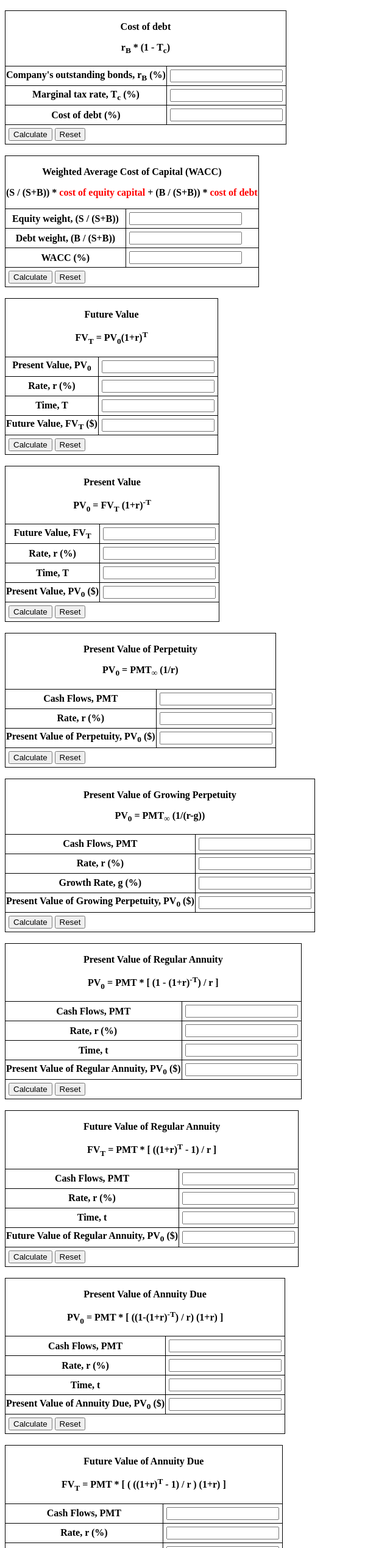
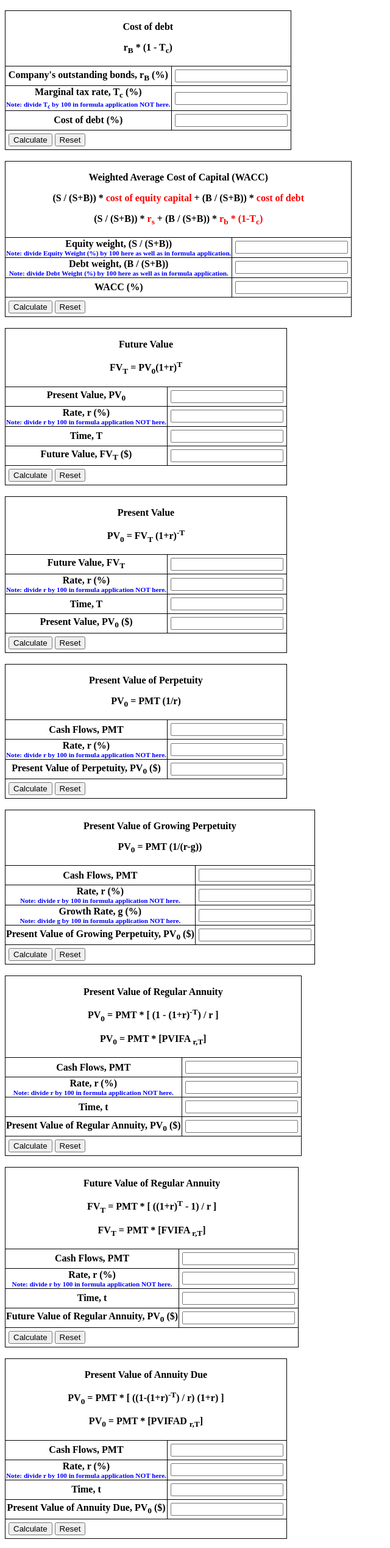
Before and after one commit to UmangAjw/financial-calc, a plain HTML site: page index.html in a window 1280 px wide. Shown: the part 261-2800 px from the top of the page at 61% size, without its empty margins (0-640 px from the left). Drawn offline with Linux system fonts and the light colour scheme.

Commit message:
Modified formulas to match exact with prof formula And added necessary notes.

```diff
--- a/index.html
+++ b/index.html
@@ -18,7 +18,7 @@
             <p>Cost of Equity Capital</p>
             <p>
               <span style="border-top: 1px solid black">R</span> = R<sub>F</sub>
-              + β (<span style="border-top: 1px solid black">R</span
+              + β<sub>i</sub> (<span style="border-top: 1px solid black">R</span
               ><sub>M</sub> - R<sub>F</sub>)
             </p>
           </th>
@@ -66,7 +66,13 @@
           <td><input id="company_outstanding_bonds_input" type="text" /></td>
         </tr>
         <tr>
-          <th>Marginal tax rate, T<sub>c</sub> (%)</th>
+          <th>
+            Marginal tax rate, T<sub>c</sub> (%)
+            <br />
+            <span style="font-size: 0.7em; color: blue; display: block">
+              Note: divide T<sub>c</sub> by 100 in formula application NOT here.
+            </span>
+          </th>
           <td><input id="marginal_tax_rate_input" type="text" /></td>
         </tr>
         <tr>
@@ -86,16 +92,37 @@
           <th colspan="2">
             <p>Weighted Average Cost of Capital (WACC)</p>
             <p>
-              (S / (S+B)) * <span class="sub_formula">cost of equity capital</span> + (B / (S+B)) * <span class="sub_formula">cost of debt</span>
+              (S / (S+B)) *
+              <span class="sub_formula">cost of equity capital</span> + (B /
+              (S+B)) * <span class="sub_formula">cost of debt</span>
+            </p>
+            <p>
+              (S / (S+B)) *
+              <span class="sub_formula">r<sub>s</sub></span> + (B / (S+B)) *
+              <span class="sub_formula">r<sub>b</sub> * (1-T<sub>c</sub>)</span>
             </p>
           </th>
         </tr>
         <tr>
-          <th>Equity weight, (S / (S+B))</th>
+          <th>
+            Equity weight, (S / (S+B))
+            <br />
+            <span style="font-size: 0.7em; color: blue; display: block">
+              Note: divide Equity Weight (%) by 100 here as well as in formula
+              application.
+            </span>
+          </th>
           <td><input id="equity_weight_input" type="text" /></td>
         </tr>
         <tr>
-          <th>Debt weight, (B / (S+B))</th>
+          <th>
+            Debt weight, (B / (S+B))
+            <br />
+            <span style="font-size: 0.7em; color: blue; display: block">
+              Note: divide Debt Weight (%) by 100 here as well as in formula
+              application.
+            </span>
+          </th>
           <td><input id="debt_weight_input" type="text" /></td>
         </tr>
         <tr>
@@ -120,7 +147,13 @@
           <td><input id="present_value_input" type="text" /></td>
         </tr>
         <tr>
-          <th>Rate, r (%)</th>
+          <th>
+            Rate, r (%)
+            <br />
+            <span style="font-size: 0.7em; color: blue; display: block">
+              Note: divide r by 100 in formula application NOT here.
+            </span>
+          </th>
           <td><input id="rate_input" type="text" /></td>
         </tr>
         <tr>
@@ -149,7 +182,13 @@
           <td><input id="future_value_pv_input" type="text" /></td>
         </tr>
         <tr>
-          <th>Rate, r (%)</th>
+          <th>
+            Rate, r (%)
+            <br />
+            <span style="font-size: 0.7em; color: blue; display: block">
+              Note: divide r by 100 in formula application NOT here.
+            </span>
+          </th>
           <td><input id="rate_pv_input" type="text" /></td>
         </tr>
         <tr>
@@ -170,7 +209,7 @@
         <tr>
           <th colspan="2">
             <p>Present Value of Perpetuity</p>
-            <p>PV<sub>0</sub> = PMT<sub>∞</sub> (1/r)</p>
+            <p>PV<sub>0</sub> = PMT (1/r)</p>
           </th>
         </tr>
         <tr>
@@ -178,7 +217,13 @@
           <td><input id="pmt_pv_perpetuity_input" type="text" /></td>
         </tr>
         <tr>
-          <th>Rate, r (%)</th>
+          <th>
+            Rate, r (%)
+            <br />
+            <span style="font-size: 0.7em; color: blue; display: block">
+              Note: divide r by 100 in formula application NOT here.
+            </span>
+          </th>
           <td><input id="rate_pv_perpetuity_input" type="text" /></td>
         </tr>
         <tr>
@@ -195,7 +240,7 @@
         <tr>
           <th colspan="2">
             <p>Present Value of Growing Perpetuity</p>
-            <p>PV<sub>0</sub> = PMT<sub>∞</sub> (1/(r-g))</p>
+            <p>PV<sub>0</sub> = PMT (1/(r-g))</p>
           </th>
         </tr>
         <tr>
@@ -203,11 +248,23 @@
           <td><input id="pmt_pv_growing_perpetuity_input" type="text" /></td>
         </tr>
         <tr>
-          <th>Rate, r (%)</th>
+          <th>
+            Rate, r (%)
+            <br />
+            <span style="font-size: 0.7em; color: blue; display: block">
+              Note: divide r by 100 in formula application NOT here.
+            </span>
+          </th>
           <td><input id="rate_pv_growing_perpetuity_input" type="text" /></td>
         </tr>
         <tr>
-          <th>Growth Rate, g (%)</th>
+          <th>
+            Growth Rate, g (%)
+            <br />
+            <span style="font-size: 0.7em; color: blue; display: block">
+              Note: divide g by 100 in formula application NOT here.
+            </span>
+          </th>
           <td><input id="growth_pv_growing_perpetuity_input" type="text" /></td>
         </tr>
         <tr>
@@ -227,6 +284,7 @@
           <th colspan="2">
             <p>Present Value of Regular Annuity</p>
             <p>PV<sub>0</sub> = PMT * [ (1 - (1+r)<sup>-T</sup>) / r ]</p>
+            <p>PV<sub>0</sub> = PMT * [PVIFA <sub>r,T</sub>]</p>
           </th>
         </tr>
         <tr>
@@ -234,7 +292,13 @@
           <td><input id="pmt_pv_regular_annuity_input" type="text" /></td>
         </tr>
         <tr>
-          <th>Rate, r (%)</th>
+          <th>
+            Rate, r (%)
+            <br />
+            <span style="font-size: 0.7em; color: blue; display: block">
+              Note: divide r by 100 in formula application NOT here.
+            </span>
+          </th>
           <td><input id="rate_pv_regular_annuity_input" type="text" /></td>
         </tr>
         <tr>
@@ -256,6 +320,7 @@
           <th colspan="2">
             <p>Future Value of Regular Annuity</p>
             <p>FV<sub>T</sub> = PMT * [ ((1+r)<sup>T</sup> - 1) / r ]</p>
+            <p>FV<sub>T</sub> = PMT * [FVIFA <sub>r,T</sub>]</p>
           </th>
         </tr>
         <tr>
@@ -263,7 +328,13 @@
           <td><input id="pmt_fv_regular_annuity_input" type="text" /></td>
         </tr>
         <tr>
-          <th>Rate, r (%)</th>
+          <th>
+            Rate, r (%)
+            <br />
+            <span style="font-size: 0.7em; color: blue; display: block">
+              Note: divide r by 100 in formula application NOT here.
+            </span>
+          </th>
           <td><input id="rate_fv_regular_annuity_input" type="text" /></td>
         </tr>
         <tr>
@@ -285,6 +356,7 @@
           <th colspan="2">
             <p>Present Value of Annuity Due</p>
             <p>PV<sub>0</sub> = PMT * [ ((1-(1+r)<sup>-T</sup>) / r) (1+r) ]</p>
+            <p>PV<sub>0</sub> = PMT * [PVIFAD <sub>r,T</sub>]</p>
           </th>
         </tr>
         <tr>
@@ -292,7 +364,13 @@
           <td><input id="pmt_pv_annuity_due_input" type="text" /></td>
         </tr>
         <tr>
-          <th>Rate, r (%)</th>
+          <th>
+            Rate, r (%)
+            <br />
+            <span style="font-size: 0.7em; color: blue; display: block">
+              Note: divide r by 100 in formula application NOT here.
+            </span>
+          </th>
           <td><input id="rate_pv_annuity_due_input" type="text" /></td>
         </tr>
         <tr>
@@ -316,6 +394,7 @@
             <p>
               FV<sub>T</sub> = PMT * [ ( ((1+r)<sup>T</sup> - 1) / r ) (1+r) ]
             </p>
+            <p>FV<sub>T</sub> = PMT * [FVIFAD<sub>r,T</sub>]</p>
           </th>
         </tr>
         <tr>
@@ -323,7 +402,13 @@
           <td><input id="pmt_fv_annuity_due_input" type="text" /></td>
         </tr>
         <tr>
-          <th>Rate, r (%)</th>
+          <th>
+            Rate, r (%)
+            <br />
+            <span style="font-size: 0.7em; color: blue; display: block">
+              Note: divide r by 100 in formula application NOT here.
+            </span>
+          </th>
           <td><input id="rate_fv_annuity_due_input" type="text" /></td>
         </tr>
         <tr>
@@ -345,13 +430,21 @@
           <th colspan="2">
             <p>Price of Annual Coupon Bond</p>
             <p>
-              P<sub>bond</sub> = C * <span class="sub_formula">PVIFA<sub>k<sub>d</sub>, n</sub></span> + FaceValue / (1+k<sub>d</sub>)<sup>n</sup>
+              P<sub>bond</sub> = C *
+              <span class="sub_formula">PVIFA<sub>k<sub>d</sub>, n</sub></span>
+              + FaceValue / (1+k<sub>d</sub>)<sup>n</sup>
             </p>
           </th>
         </tr>
 
         <tr>
-          <th>Coupon Rate (%)</th>
+          <th>
+            Coupon Rate (%)
+            <br />
+            <span style="font-size: 0.7em; color: blue; display: block">
+              Note: divide coupon rate by 100 in formula application NOT here.
+            </span>
+          </th>
           <td><input id="annual_coupon_rate_input" type="text" /></td>
         </tr>
 
@@ -361,7 +454,13 @@
         </tr>
 
         <tr>
-          <th>YTM, k<sub>d</sub> (%)</th>
+          <th>
+            YTM, k<sub>d</sub> (%)
+            <br />
+            <span style="font-size: 0.7em; color: blue; display: block">
+              Note: divide k<sub>d</sub> by 100 in formula application NOT here.
+            </span>
+          </th>
           <td><input id="annual_ytm_input" type="text" /></td>
         </tr>
 
@@ -390,13 +489,22 @@
           <th colspan="2">
             <p>Price of Semi Annual Coupon Bond</p>
             <p>
-              P<sub>bond</sub> = C/2 * <span class="sub_formula">PVIFA<sub>k<sub>d</sub>/2, 2n</sub></span> +
-              FaceValue / (1+(k<sub>d</sub>/2))<sup>2n</sup>
+              P<sub>bond</sub> = C/2 *
+              <span class="sub_formula"
+                >PVIFA<sub> 2n,k<sub>d</sub>/2</sub></span
+              >
+              + FaceValue / (1+(k<sub>d</sub>/2))<sup>2n</sup>
             </p>
           </th>
         </tr>
         <tr>
-          <th>Coupon Rate (%)</th>
+          <th>
+            Coupon Rate (%)
+            <br />
+            <span style="font-size: 0.7em; color: blue; display: block">
+              Note: divide coupon rate by 100 in formula application NOT here.
+            </span>
+          </th>
           <td><input id="semi_annual_coupon_rate_input" type="text" /></td>
         </tr>
         <tr>
@@ -405,7 +513,13 @@
         </tr>
 
         <tr>
-          <th>YTM, k<sub>d</sub> (%)</th>
+          <th>
+            YTM, k<sub>d</sub> (%)
+            <br />
+            <span style="font-size: 0.7em; color: blue; display: block">
+              Note: divide k<sub>d</sub> by 100 in formula application NOT here.
+            </span>
+          </th>
           <td><input id="semi_annual_ytm_input" type="text" /></td>
         </tr>
         <tr>
```
